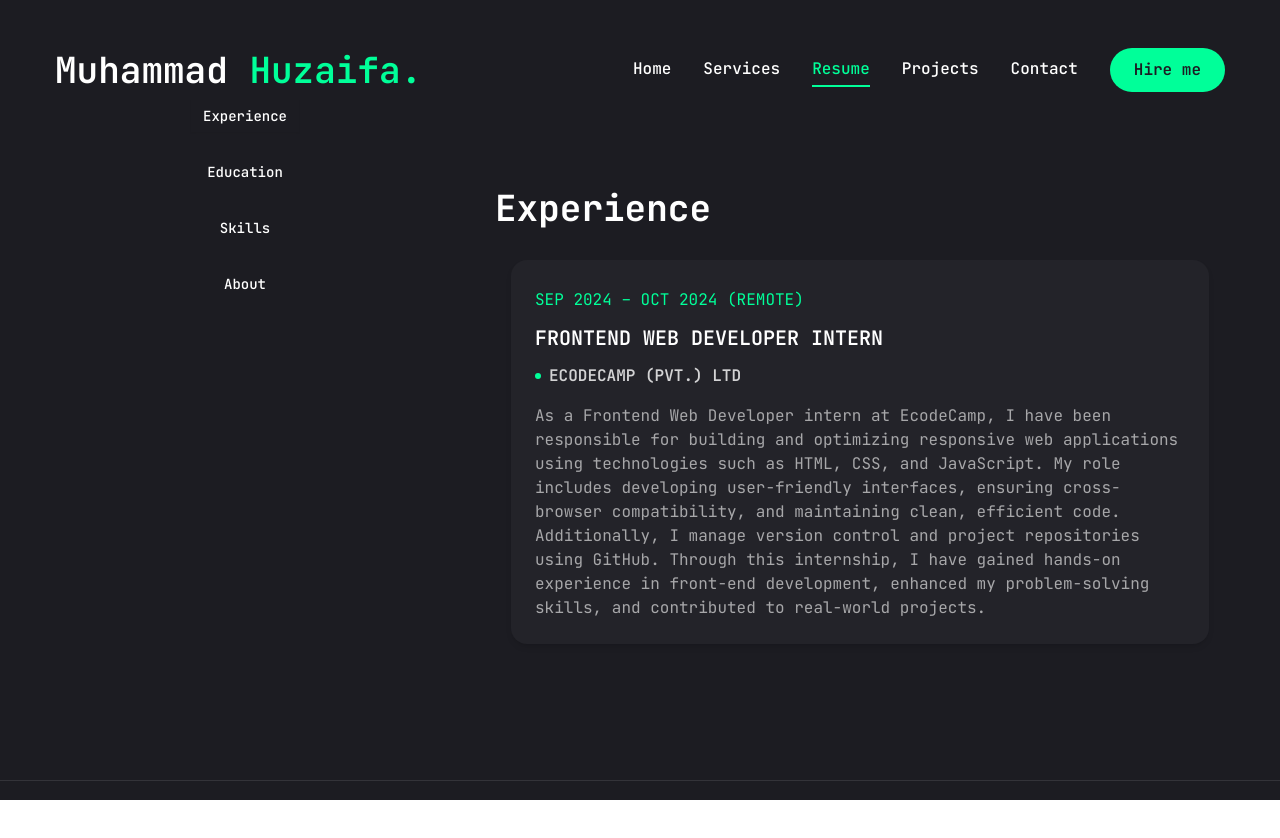
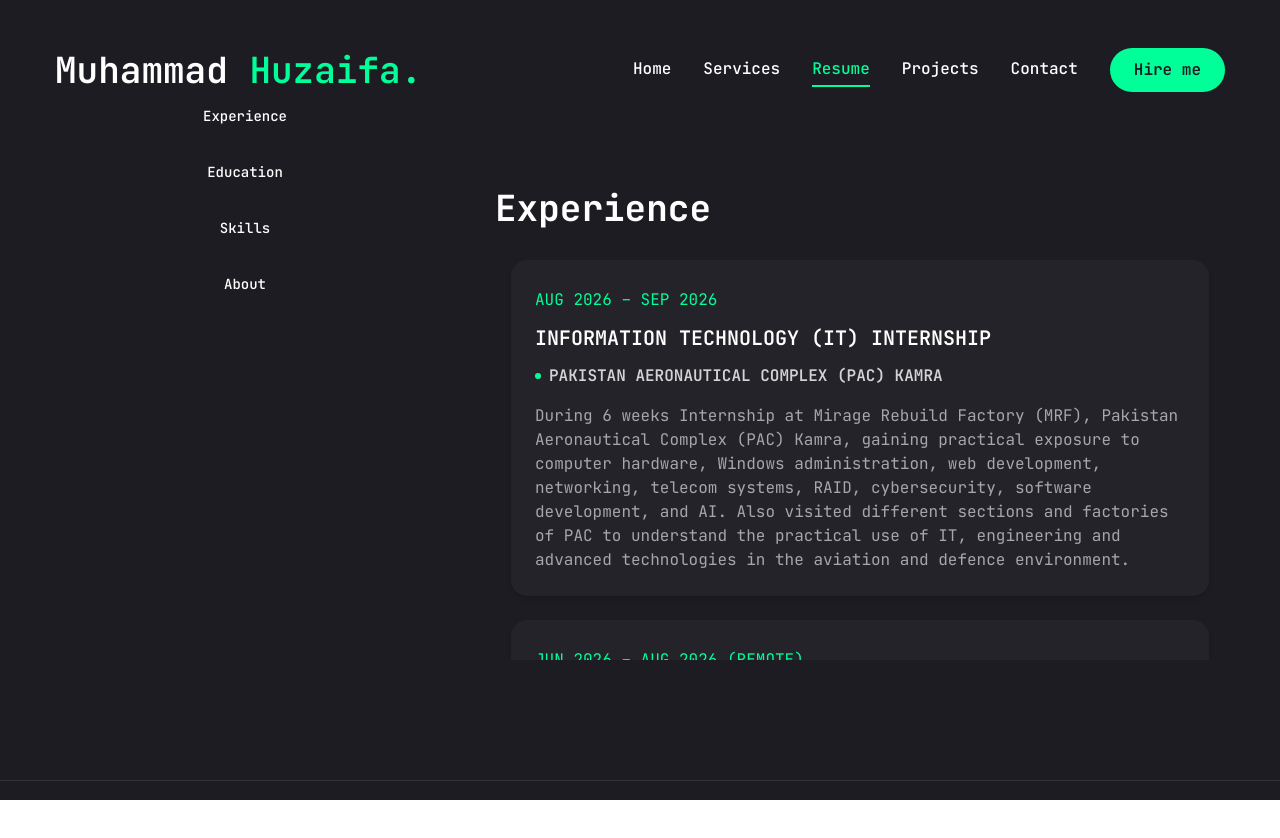
Before and after one commit to muhammadhuzaifayousaf/My-New-Portfolio-using-Next.js, a Next.js app: page /resume in a window 1280 px wide. Shown: the top 838 px of the page. Built offline with nearby package versions, Linux system fonts and the light colour scheme.

Commit message:
feat: update resume details and enhance stats with new internship experiences and updated Git commits count

```diff
--- a/src/app/resume/page.jsx
+++ b/src/app/resume/page.jsx
@@ -6,7 +6,7 @@ import { SiTailwindcss, SiNextdotjs, SiFlutter, SiDart, SiFirebase, SiMongodb, S
 const about = {
     title: 'About me',
     description:
-    "I'm a passionate Web Developer specializing in building modern, responsive, and scalable web applications using React, Next.js, JavaScript, and related technologies. I also develop cross-platform mobile applications with Flutter and enjoy creating clean, user-focused digital experiences. I'm passionate about solving real-world problems, continuously learning new technologies, and delivering high-quality software solutions.",
+    "I'm a passionate Web Developer specializing in building modern, responsive, and scalable web applications using React, Next.js, JavaScript, MERN stack, and related technologies. I also develop cross-platform mobile applications with Flutter and enjoy creating clean, user-focused digital experiences. I'm passionate about solving real-world problems, continuously learning new technologies, and delivering high-quality software solutions.",
     info: [
         {
             fieldName: "Name",
@@ -18,7 +18,7 @@ const about = {
         },
         {
             fieldName: "Experience",
-            fieldValue: "2+ Years"
+            fieldValue: "1+ Years"
         },
         {
             fieldName: "Email",
@@ -49,6 +49,18 @@ const experience = {
     title: 'Experience',
     items: [
         {
+            company: "PAKISTAN AERONAUTICAL COMPLEX (PAC) KAMRA",
+            position: "INFORMATION TECHNOLOGY (IT) INTERNSHIP",
+            duration: "AUG 2026 – SEP 2026",
+            description: "During 6 weeks Internship at Mirage Rebuild Factory (MRF), Pakistan Aeronautical Complex (PAC) Kamra, gaining practical exposure to computer hardware, Windows administration, web development, networking, telecom systems, RAID, cybersecurity, software development, and AI. Also visited different sections and factories of PAC to understand the practical use of IT, engineering and advanced technologies in the aviation and defence environment."
+        },
+        {
+            company: "ITSIMPLERA SOLUTIONS",
+            position: "FRONT-END WEB DEVELOPMENT INTERNSHIP",
+            duration: "JUN 2026 – AUG 2026 (REMOTE)",
+            description: "During two-month remote Front-End Web Development Internship at ITSimplera Solutions, I developed Cartiqo, a full-stack eCommerce marketplace using React.js, Tailwind CSS, Node.js, Express.js, and MongoDB. Implemented responsive UI, authentication, product management, shopping cart, wishlist, reviews, orders, role-based functionality, seller/admin features, REST APIs, performance optimization, and deployed the application to production."
+        },
+        {
             company: "ECODECAMP (PVT.) LTD",
             position: "FRONTEND WEB DEVELOPER INTERN",
             duration: "SEP 2024 – OCT 2024 (REMOTE)",
@@ -66,7 +78,7 @@ const education = {
             institution: "NATIONAL SKILLS UNIVERSITY, ISLAMABAD",
             degree: "BS COMPUTER SCIENCE",
             duration: "2022 – 2026",
-            grade: "3.35 CGPA"
+            grade: "3.34 CGPA"
         },
         {
             institution: "FAZAIA DEGREE COLLEGE, ARF COLONY, KAMRA",
--- a/src/components/Stats.jsx
+++ b/src/components/Stats.jsx
@@ -16,7 +16,7 @@ const stats = [
         text: "Technologies mastered",
     },
     {
-        num: 1400,
+        num: 1450,
         text: "Git commits",
     },
 ]
```
